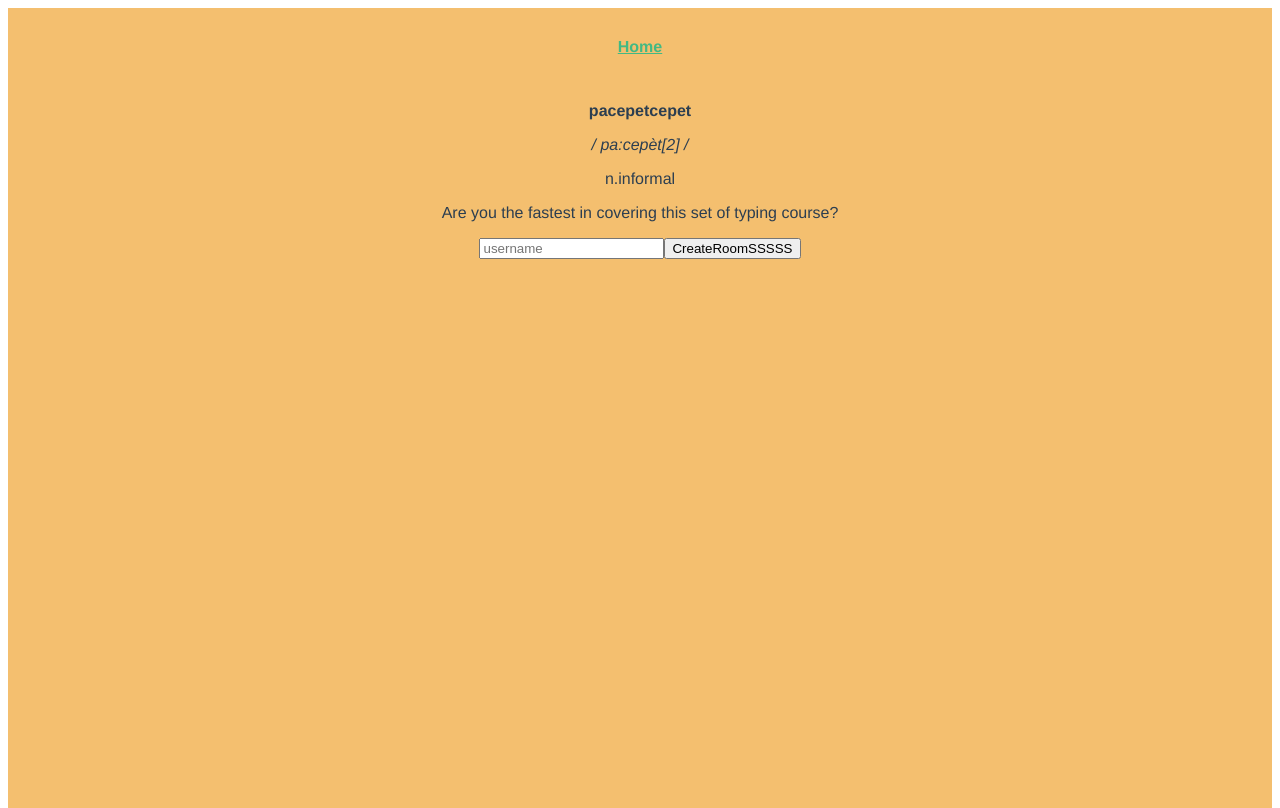
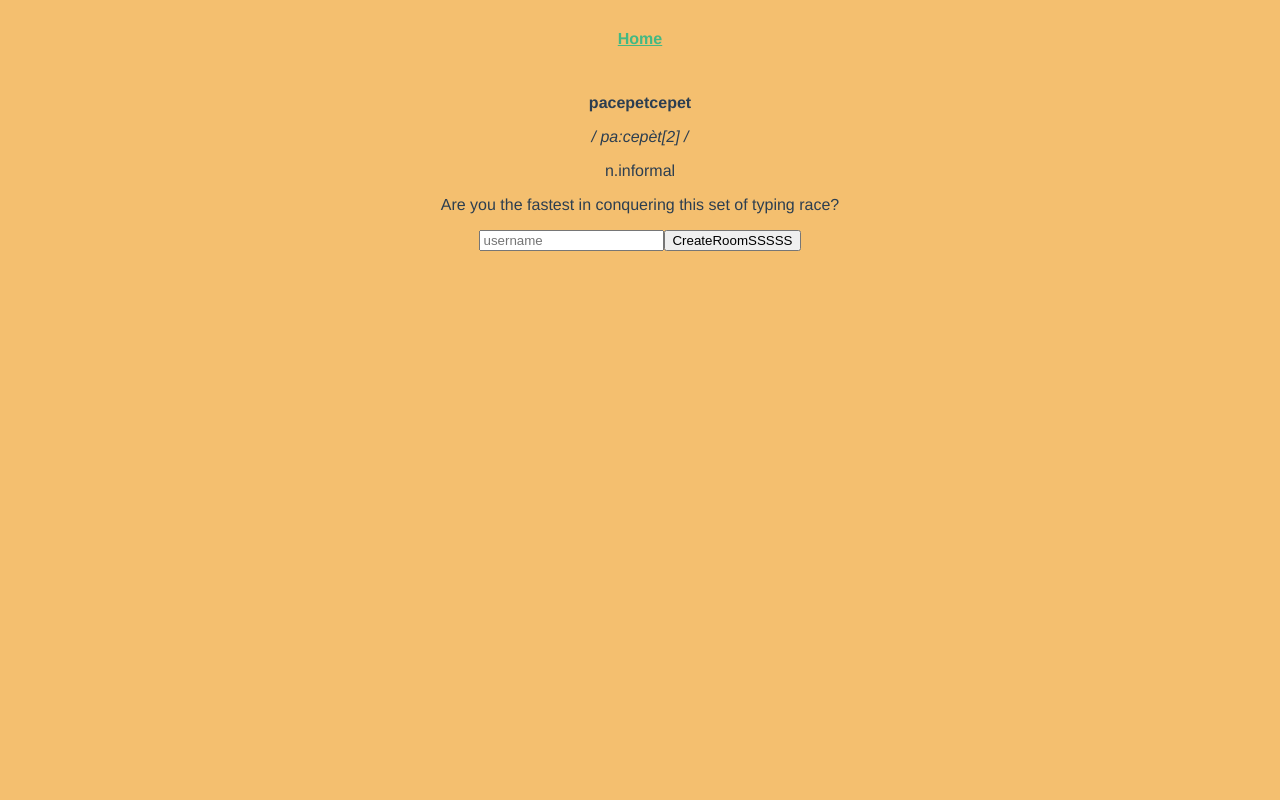
Before and after one commit to elizabethwidiasri/client4, a Vue app: page / in a window 1280 px wide. Built offline with nearby package versions, Linux system fonts and the light colour scheme; no server answers.

Commit message:
update 9:49

```diff
--- a/src/App.vue
+++ b/src/App.vue
@@ -11,6 +11,7 @@
 
 body, html {
   height: 100%;
+  margin: 0;
 }
 
 #app {
--- a/src/components/Body.vue
+++ b/src/components/Body.vue
@@ -4,7 +4,7 @@
     <p class="announce-text"> <i>/ pa:cepèt[2] /</i> </p>
     <div class="desc">
     <p class="sub-desc">n.informal</p>
-    <p class="detiled-text"> Are you the fastest in covering this set of typing course? </p>
+    <p class="detiled-text"> Are you the fastest in conquering this set of typing race? </p>
     </div>
     <form @submit.prevent="createRoom()">
       <input v-model="username" type="text" placeholder="username">
```
